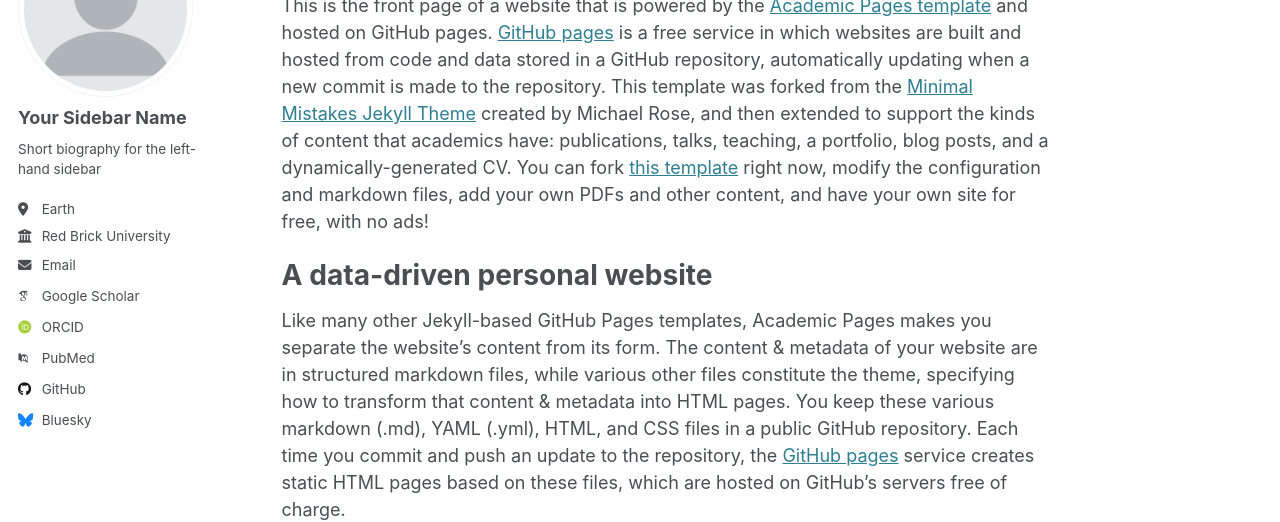
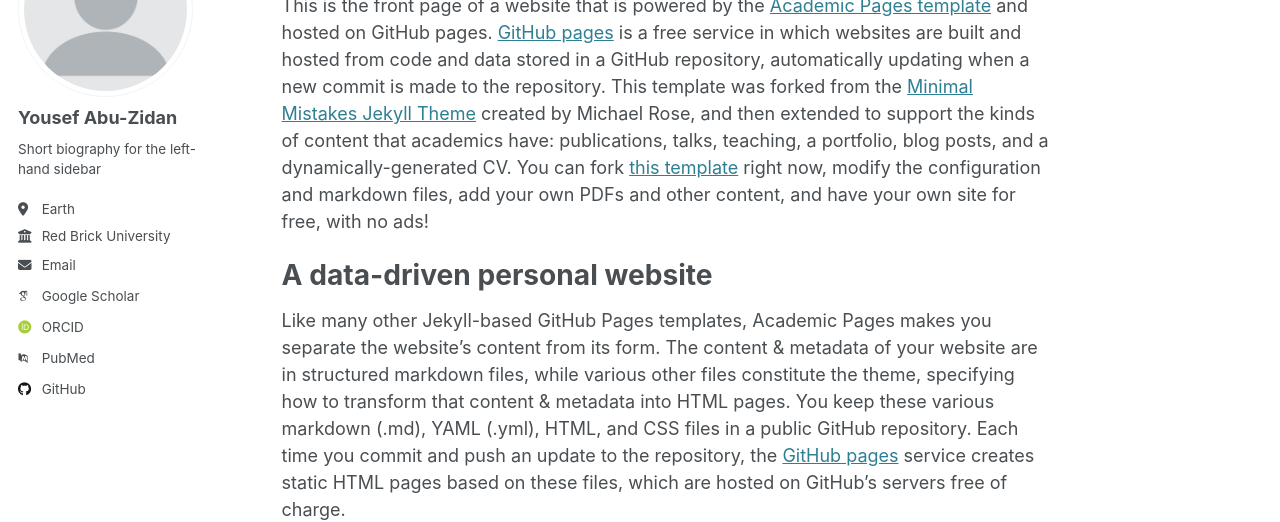
Before and after one commit to yabuzidan/yabuzidan.github.io, a Jekyll site: the page built from _pages/about.md, in a window 1280 px wide. Shown: the part 177-699 px from the top of the page. Built offline with Jekyll 4.4.1, drawn with Linux system fonts in a browser that asks for light colours; some web fonts are replaced.

Commit message:
Changed name

```diff
--- a/_config.yml
+++ b/_config.yml
@@ -23,7 +23,7 @@ repository               : "academicpages/academicpages.github.io"
 author:
   # Biographic information
   avatar           : "profile.png"
-  name             : "Your Sidebar Name"
+  name             : "Yousef Abu-Zidan"
   pronouns         : # example: "she/her"
   bio              : "Short biography for the left-hand sidebar"
   location         : "Earth"
@@ -50,7 +50,7 @@ author:
   stackoverflow    : # User number or user number and name (i.e., use "1" or "1/jeff-atwood")
 
   # Social media
-  bluesky          : "bsky.app" # Replace this with you Bluesky username
+  bluesky          : #"bsky.app" # Replace this with you Bluesky username
   facebook         : # Username
   flickr           : # Username
   foursquare       : # Username
```
